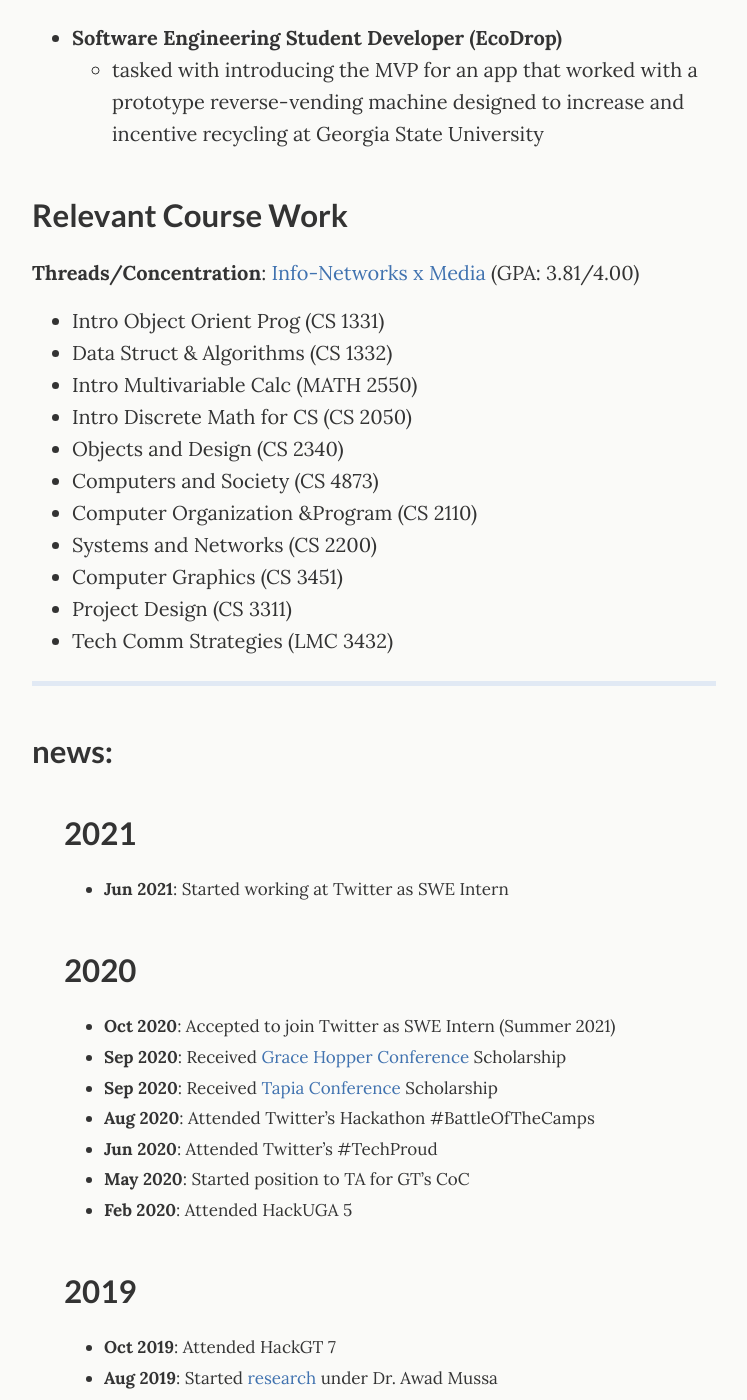
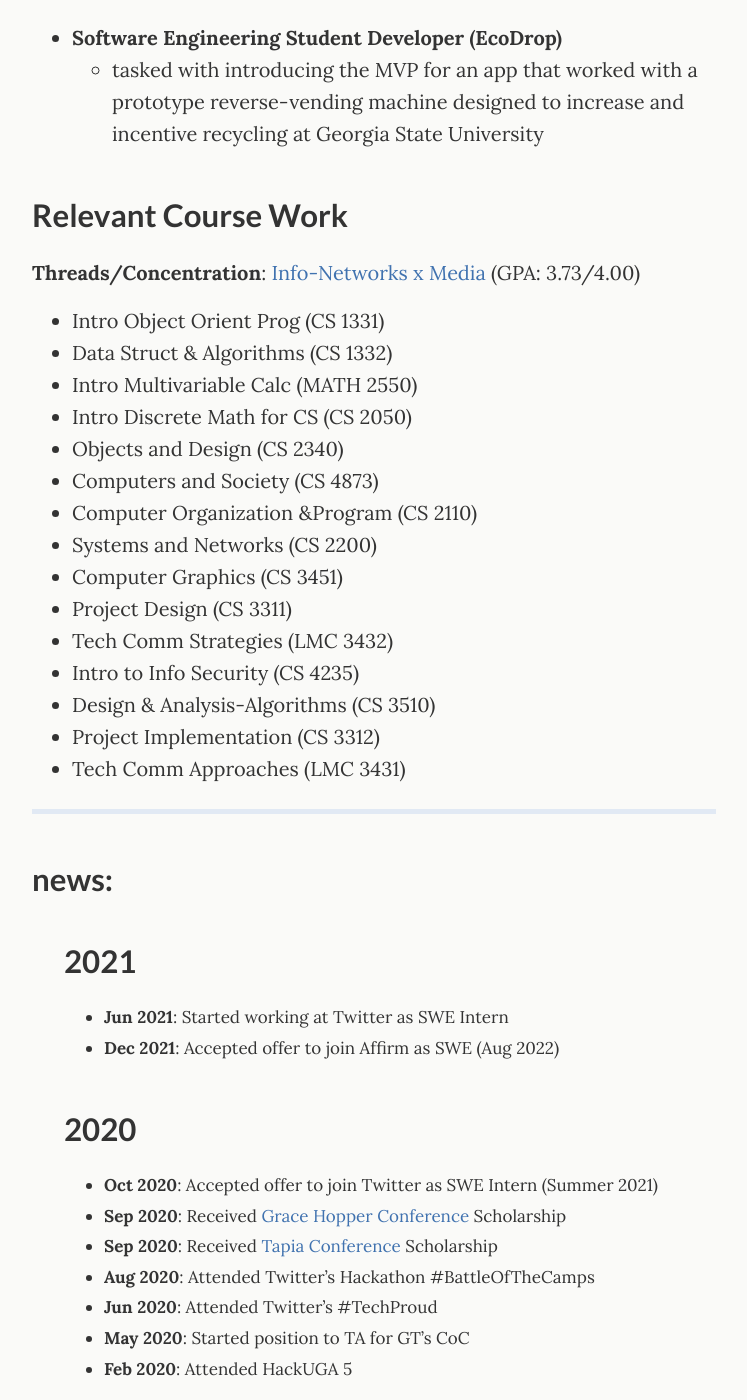
Before and after one commit to kellytran3k/kellytran3k.github.io, a Jekyll site: the page built from _pages/work.md, in a window 1280 px wide and 1400 px high, scrolled down 695 px. Shown: the whole window, without its empty margins (266-1013 px from the left). Built offline with Jekyll 4.4.1, drawn with Linux system fonts in a browser that asks for light colours.

Commit message:
updated news and classes

```diff
--- a/_pages/work.md
+++ b/_pages/work.md
@@ -26,7 +26,7 @@
 
 ## Relevant Course Work
 
-**Threads/Concentration**: [Info-Networks x Media](https://catalog.gatech.edu/programs/media-information-internetworks-computer-science-bs/) (GPA: 3.81/4.00)
+**Threads/Concentration**: [Info-Networks x Media](https://catalog.gatech.edu/programs/media-information-internetworks-computer-science-bs/) (GPA: 3.73/4.00)
 
 * Intro Object Orient Prog (CS 1331)
 * Data Struct & Algorithms (CS 1332)
@@ -39,6 +39,11 @@
 * Computer Graphics (CS 3451)
 * Project Design (CS 3311)
 * Tech Comm Strategies (LMC 3432)
+* Intro to Info Security (CS 4235)
+* Design & Analysis-Algorithms (CS 3510)
+* Project Implementation (CS 3312)
+* Tech Comm Approaches (LMC 3431)
+
 
 ---
 
@@ -46,9 +51,10 @@
 
 > ## 2021
 > - **Jun 2021**: Started working at Twitter as SWE Intern
+> - **Dec 2021**: Accepted offer to join Affirm as SWE (Aug 2022)
 
 > ## 2020
-> - **Oct 2020**: Accepted to join Twitter as SWE Intern (Summer 2021)
+> - **Oct 2020**: Accepted offer to join Twitter as SWE Intern (Summer 2021)
 > - **Sep 2020**: Received [Grace Hopper Conference](https://ghc.anitab.org) Scholarship
 > - **Sep 2020**: Received [Tapia Conference](https://tapiaconference.cmd-it.org) Scholarship
 > - **Aug 2020**: Attended Twitter's Hackathon #BattleOfTheCamps
```
